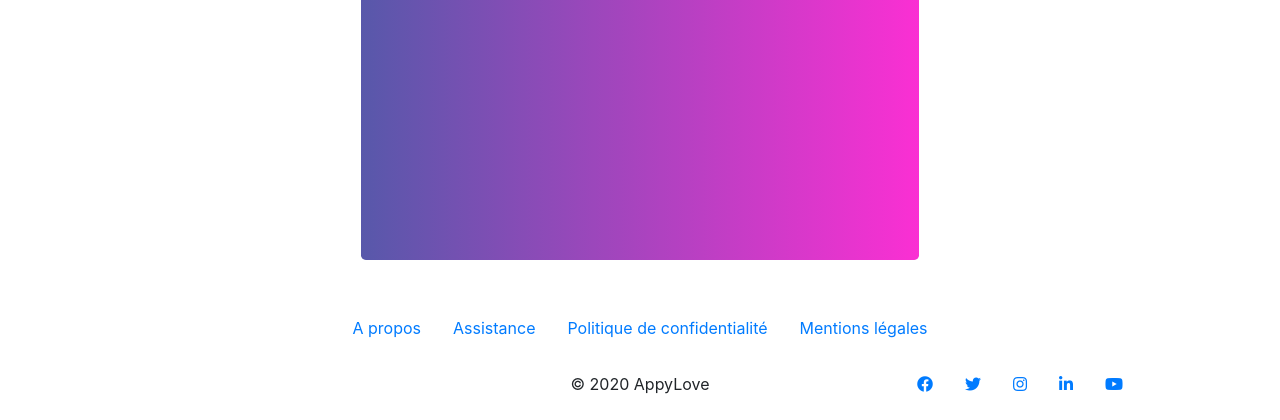
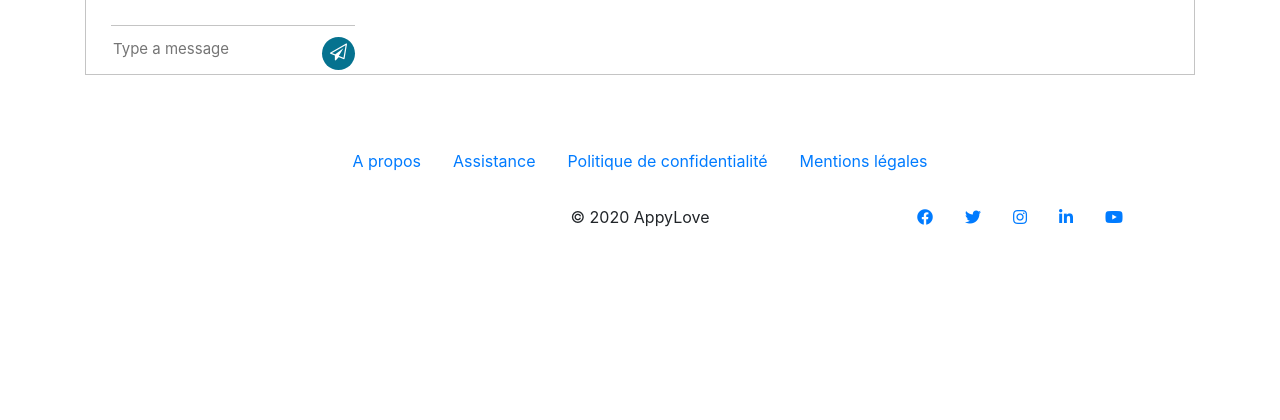
Before and after one commit to dorianerousseau/dating-project, a Symfony app: template templates/default/users.html.twig in a window 1280 px wide. Shown: the part 660-1080 px from the top of the page. After the commit the page ends 887 px from the top, so only its background shows below. Run offline with Twig, Linux system fonts and the light colour scheme; the template is opened without the code that fills it, so the values that code supplies are empty; some libraries are stand-ins or nearby versions.

Commit message:
Ajout des plugins

```diff
--- a/templates/default/users.html.twig
+++ b/templates/default/users.html.twig
@@ -1,16 +1,78 @@
-{%  extends "base.html.twig" %}
+{#{%  extends "base.html.twig" %}#}
+
+{#{% block body %}#}
+{#    <div class="container">#}
+{#        <div class="row">#}
+{#            <div class="col-18 mx-auto">#}
+{#                <div class="jumbotron mt-4">#}
+{#                    <h1 class="display-4">{{ user.pseudo }}</h1>#}
+{#                    <img src="{{ asset('uploads/images/'~ user.featuredImage ) }}"#}
+{#                         alt="{{ user.pseudo }}" class="card-img-top">#}
+{#                    {{ user.bio | raw }}#}
+{#                </div>#}
+{#            </div>#}
+{#        </div>#}
+{#    </div>#}
+{#{% endblock %}#}
+
+
+{% extends "base.html.twig" %}
+
+{% block title %}Conversation • AppyLove{% endblock %}
 
 {% block body %}
+    <!-- Bootstrap Chat theme -->
     <div class="container">
-        <div class="row">
-            <div class="col-18 mx-auto">
-                <div class="jumbotron mt-4">
-                    <h1 class="display-4">{{ user.pseudo }}</h1>
-                    <img src="{{ asset('uploads/images/'~ user.featuredImage ) }}"
-                         alt="{{ user.pseudo }}" class="card-img-top">
-                    {{ user.bio | raw }}
+        <h3 class=" text-center">Conversation</h3>
+        <div class="messaging">
+
+            <div class="inbox_msg">
+                <div class="mesgs">
+
+
+
+                    <div class="msg_history">
+                        {% for message in messages %}
+
+                            {% if app.user is same as message.user %}
+                                <div class="incoming_msg">
+                                    <div class="incoming_msg_img"><img
+                                                src="{{ asset("uploads/images/" ~ app.user.featuredImage) }}" alt="avatar">
+                                    </div>
+                                    <div class="received_msg">
+                                        <div class="received_withd_msg">
+                                            <p>{{ message.content }}</p>
+                                            <span class="time_date"> {{ message.createdAt| date('H:i') }}    |    {{ message.createdAt| date('d/m') }}</span>
+                                        </div>
+                                    </div>
+                                </div>
+                            {% else %}
+                                <div class="outgoing_msg">
+                                    <div class="sent_msg">
+                                        <p>{{ message.content }}</p>
+                                        <span class="time_date"> {{ message.createdAt| date('H:i') }}    |    {{ message.createdAt| date('d/m') }}</span>
+                                    </div>
+                                </div>
+                            {% endif %}
+
+
+                        {% endfor %}
+
+                    </div>
+
+
+
+                    {# Formulaire pour envoyer un message a faire en dessous #}
+
+                    <div class="type_msg">
+                        <div class="input_msg_write">
+                            <input type="text" class="write_msg" placeholder="Type a message"/>
+                            <button class="msg_send_btn" type="submit"><i class="fa fa-paper-plane-o"
+                                                                          aria-hidden="true"></i></button>
+                        </div>
+                    </div>
                 </div>
             </div>
-        </div>
+        </div> <!-- /.messaging -->
     </div>
 {% endblock %}
```
